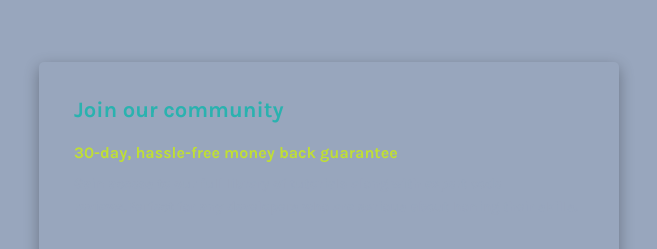
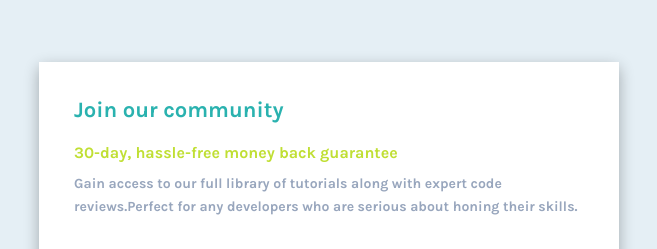
Before and after one commit to SandipR1710/frontend_spg_6, a plain HTML site: page index.html in a window 1280 px wide. Shown: the part 128-377 px from the top of the page, without its empty margins (311-968 px from the left). Drawn offline with Linux system fonts and the light colour scheme.

Commit message:
color changed

```diff
--- a/style.css
+++ b/style.css
@@ -12,7 +12,7 @@ body{
     justify-content: center;
     align-items: center;
     font-family: 'Karla', sans-serif;
-    background-color:hsl(218, 22%, 67%);
+    background-color:hsl(204, 43%, 93%);
 }
 .card{
     /* width:600px; */
@@ -25,6 +25,7 @@ body{
     height:130px;
     display: flex;
     flex-direction: column;
+    background-color: white;
 }
 .thead{
     font-size: 22px;
```
